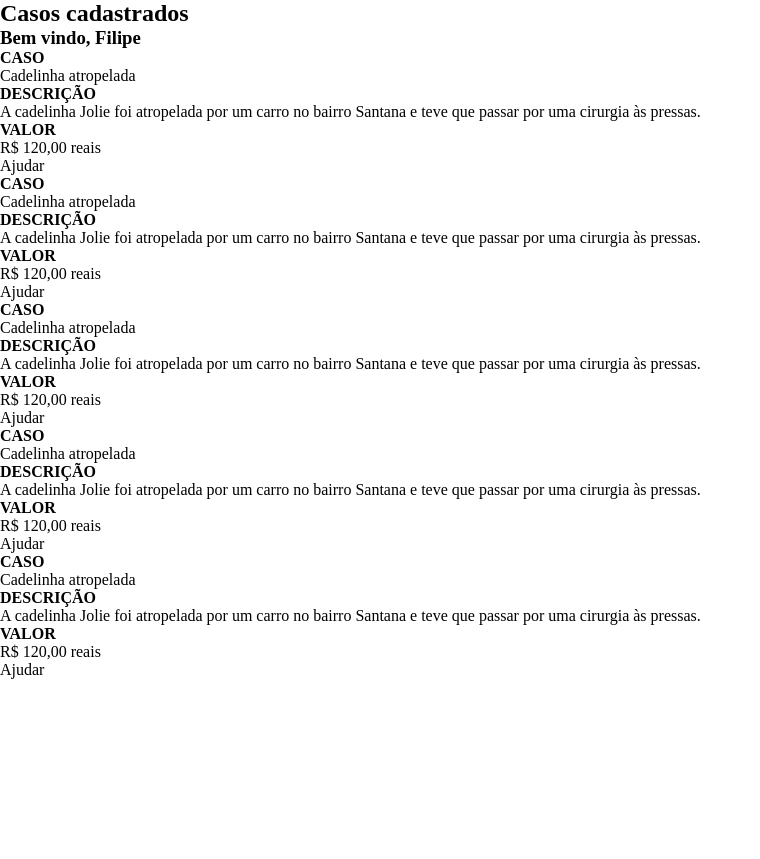
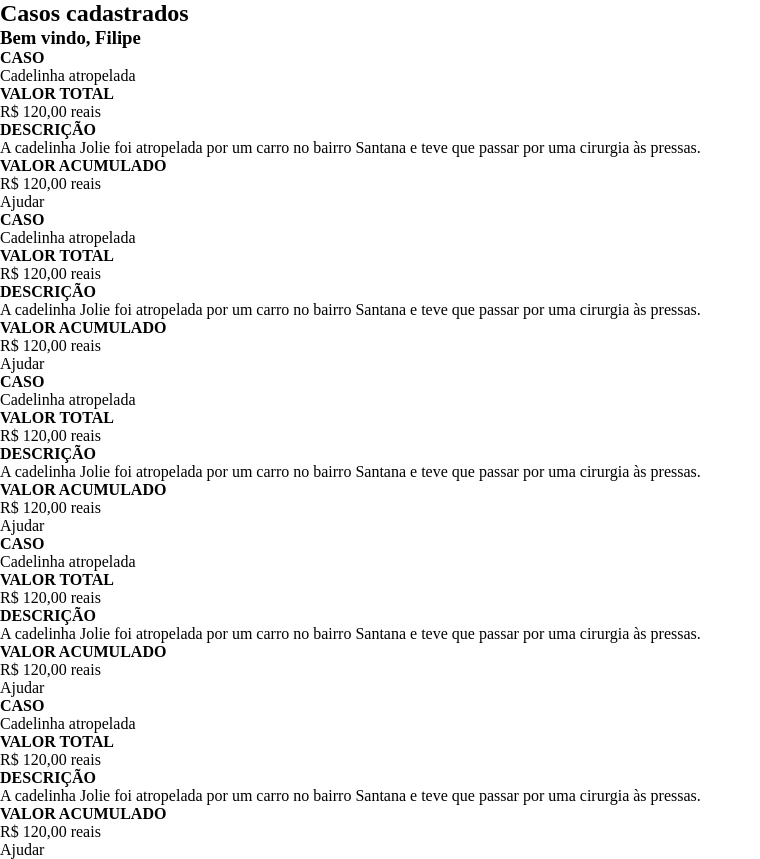
Before and after one commit to filipealvesrr/AllForOne, a Django app: page /dashboard/ in a window 1280 px wide. Shown: the part 73-932 px from the top of the page, without its empty margins (0-760 px from the left). Before the commit the page ends 752 px from the top, so only its background shows below. Run offline with Django 4.2, Linux system fonts and the light colour scheme.

Commit message:
Css do register e ajustes de alinhamesntos de dashboard

```diff
--- a/AllForOne/urls.py
+++ b/AllForOne/urls.py
@@ -19,5 +19,6 @@ from django.urls import include, path
 urlpatterns = [
     path('admin/', admin.site.urls),
     path('', include('landing.urls')),
-    path('dashboard/', include('dashboard.urls'))
+    path('dashboard/', include('dashboard.urls')),
+
 ]
--- a/dashboard/templates/dashboard/dashboard.html
+++ b/dashboard/templates/dashboard/dashboard.html
@@ -44,9 +44,15 @@
         </section>
         <section class="cards-section container">
             <div class="card">
+                <div class="content">
                     <div class="title-card">
                         <h4 class="title-case">CASO</h4>
                         <p class="info">Cadelinha atropelada</p>
+                    </div>
+                    <div class="text">
+                        <h4 class="title-case">VALOR TOTAL</h4>
+                        <p class="info">R$ 120,00 reais</p>
+                    </div>
                 </div>
                 <div class="description">
                     <h4 class="title-case">DESCRIÇÃO</h4>
@@ -54,8 +60,8 @@
                 </div>
                 <div class="value">
                     <div class="text">
-                        <h4 class="title-case">VALOR</h4>
-                        <p class="info">R$ 120,00 reais</p>
+                        <h4 class="title-case">VALOR ACUMULADO</h4>
+                        <p class="info last">R$ 120,00 reais</p>
                     </div>
                     <div class="link-button">
                         <a href="">Ajudar</a>
@@ -63,9 +69,15 @@
                 </div>
             </div>
             <div class="card">
+                <div class="content">
                     <div class="title-card">
                         <h4 class="title-case">CASO</h4>
                         <p class="info">Cadelinha atropelada</p>
+                    </div>
+                    <div class="text">
+                        <h4 class="title-case">VALOR TOTAL</h4>
+                        <p class="info">R$ 120,00 reais</p>
+                    </div>
                 </div>
                 <div class="description">
                     <h4 class="title-case">DESCRIÇÃO</h4>
@@ -73,8 +85,8 @@
                 </div>
                 <div class="value">
                     <div class="text">
-                        <h4 class="title-case">VALOR</h4>
-                        <p class="info">R$ 120,00 reais</p>
+                        <h4 class="title-case">VALOR ACUMULADO</h4>
+                        <p class="info last">R$ 120,00 reais</p>
                     </div>
                     <div class="link-button">
                         <a href="">Ajudar</a>
@@ -82,9 +94,15 @@
                 </div>
             </div>
             <div class="card">
+                <div class="content">
                     <div class="title-card">
                         <h4 class="title-case">CASO</h4>
                         <p class="info">Cadelinha atropelada</p>
+                    </div>
+                    <div class="text">
+                        <h4 class="title-case">VALOR TOTAL</h4>
+                        <p class="info">R$ 120,00 reais</p>
+                    </div>
                 </div>
                 <div class="description">
                     <h4 class="title-case">DESCRIÇÃO</h4>
@@ -92,8 +110,8 @@
                 </div>
                 <div class="value">
                     <div class="text">
-                        <h4 class="title-case">VALOR</h4>
-                        <p class="info">R$ 120,00 reais</p>
+                        <h4 class="title-case">VALOR ACUMULADO</h4>
+                        <p class="info last">R$ 120,00 reais</p>
                     </div>
                     <div class="link-button">
                         <a href="">Ajudar</a>
@@ -101,9 +119,15 @@
                 </div>
             </div>
             <div class="card">
+                <div class="content">
                     <div class="title-card">
                         <h4 class="title-case">CASO</h4>
                         <p class="info">Cadelinha atropelada</p>
+                    </div>
+                    <div class="text">
+                        <h4 class="title-case">VALOR TOTAL</h4>
+                        <p class="info">R$ 120,00 reais</p>
+                    </div>
                 </div>
                 <div class="description">
                     <h4 class="title-case">DESCRIÇÃO</h4>
@@ -111,8 +135,8 @@
                 </div>
                 <div class="value">
                     <div class="text">
-                        <h4 class="title-case">VALOR</h4>
-                        <p class="info">R$ 120,00 reais</p>
+                        <h4 class="title-case">VALOR ACUMULADO</h4>
+                        <p class="info last">R$ 120,00 reais</p>
                     </div>
                     <div class="link-button">
                         <a href="">Ajudar</a>
@@ -120,9 +144,15 @@
                 </div>
             </div>
             <div class="card">
+                <div class="content">
                     <div class="title-card">
                         <h4 class="title-case">CASO</h4>
                         <p class="info">Cadelinha atropelada</p>
+                    </div>
+                    <div class="text">
+                        <h4 class="title-case">VALOR TOTAL</h4>
+                        <p class="info">R$ 120,00 reais</p>
+                    </div>
                 </div>
                 <div class="description">
                     <h4 class="title-case">DESCRIÇÃO</h4>
@@ -130,14 +160,16 @@
                 </div>
                 <div class="value">
                     <div class="text">
-                        <h4 class="title-case">VALOR</h4>
-                        <p class="info">R$ 120,00 reais</p>
+                        <h4 class="title-case">VALOR ACUMULADO</h4>
+                        <p class="info last">R$ 120,00 reais</p>
                     </div>
                     <div class="link-button">
                         <a href="">Ajudar</a>
                     </div>
                 </div>
             </div>
+
+
         </section>
     </main>
 </body>
--- a/dashboard/urls.py
+++ b/dashboard/urls.py
@@ -3,4 +3,5 @@ from . import views
 
 urlpatterns = [
     path('', views.dashboard),
+    path('new-case/', views.new_case),
 ]
--- a/dashboard/views.py
+++ b/dashboard/views.py
@@ -3,3 +3,7 @@ from django.shortcuts import render
 
 def dashboard(request):
     return render(request, 'dashboard/dashboard.html')
+
+
+def new_case(request):
+    return render(request, 'dashboard/new-case.html')
```
Also changed, not shown: dashboard/templates/dashboard/new-case.html (+28 -1 lines). Lines whose indentation alone changed are shown as unchanged.
